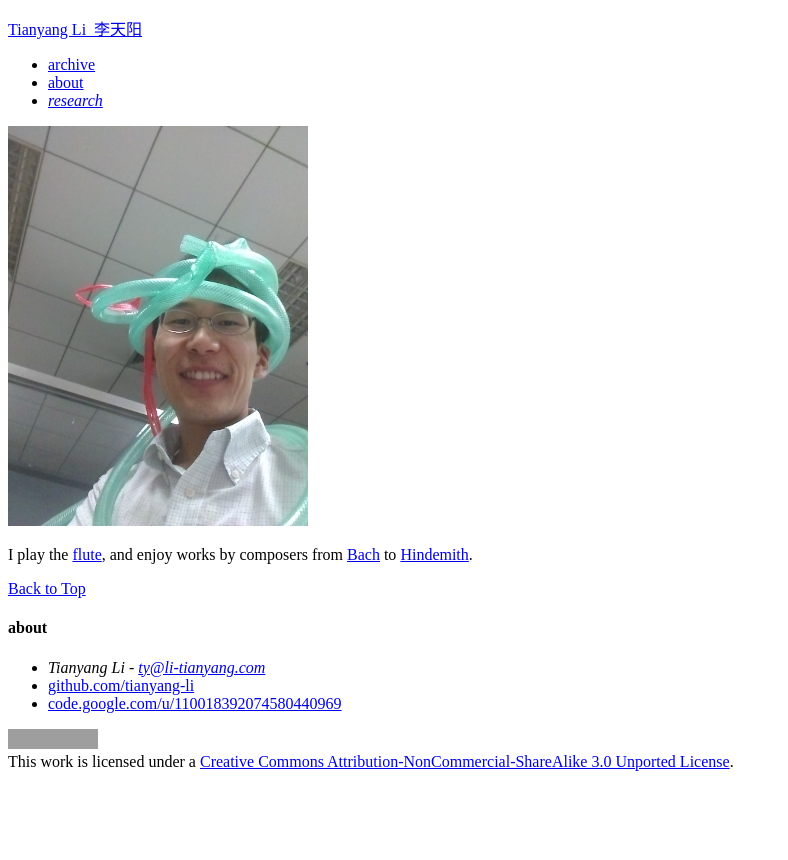
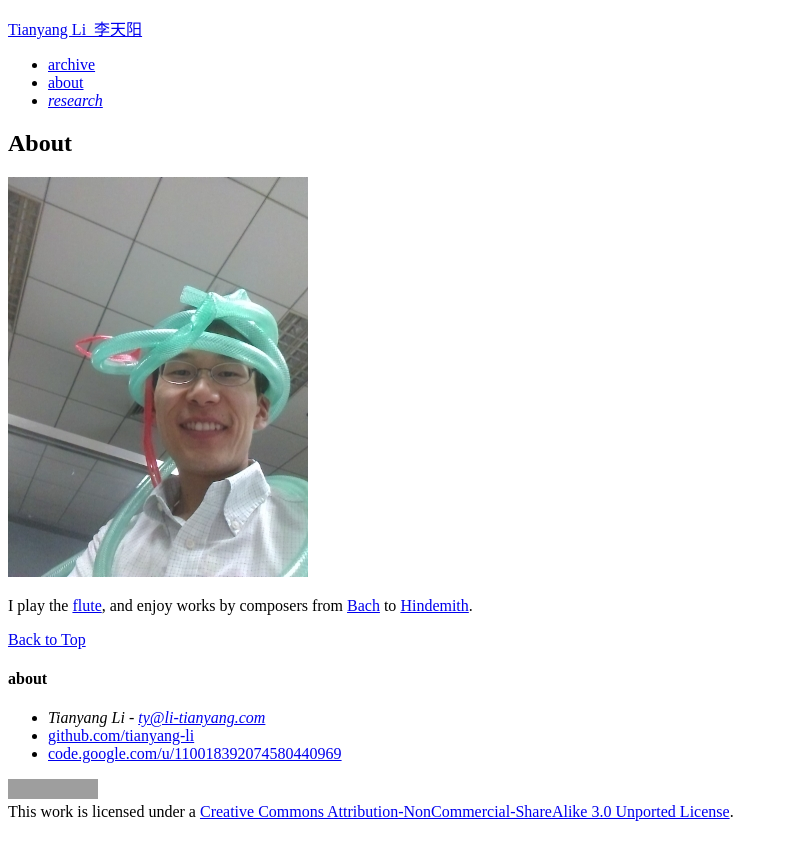
Before and after one commit to li-tianyang/li-tianyang.github.com, a Jekyll site: the page built from about.md, in a window 1280 px wide. Shown: the top 860 px of the page, without its empty margins (0-788 px from the left). Built offline with Jekyll 4.4.1, drawn with Linux system fonts in a browser that asks for light colours; grey boxes are pictures that could not be loaded.

Commit message:
removed random piece of JS, and added page title

```diff
--- a/about.md
+++ b/about.md
@@ -5,9 +5,7 @@ description: ""
 ---
 {% include JB/setup %}
 
-<script>
-document.getElementById("ltypic")
-</script>
+# About
 
 <a href="http://li-tianyang.com/">
     <img id="ltypic" style="display: inline; height: auto; width: auto; max-width: 100%;" src="http://li-tianyang.com/img/long/lty.jpg" alt="Tianyang Li">
```
